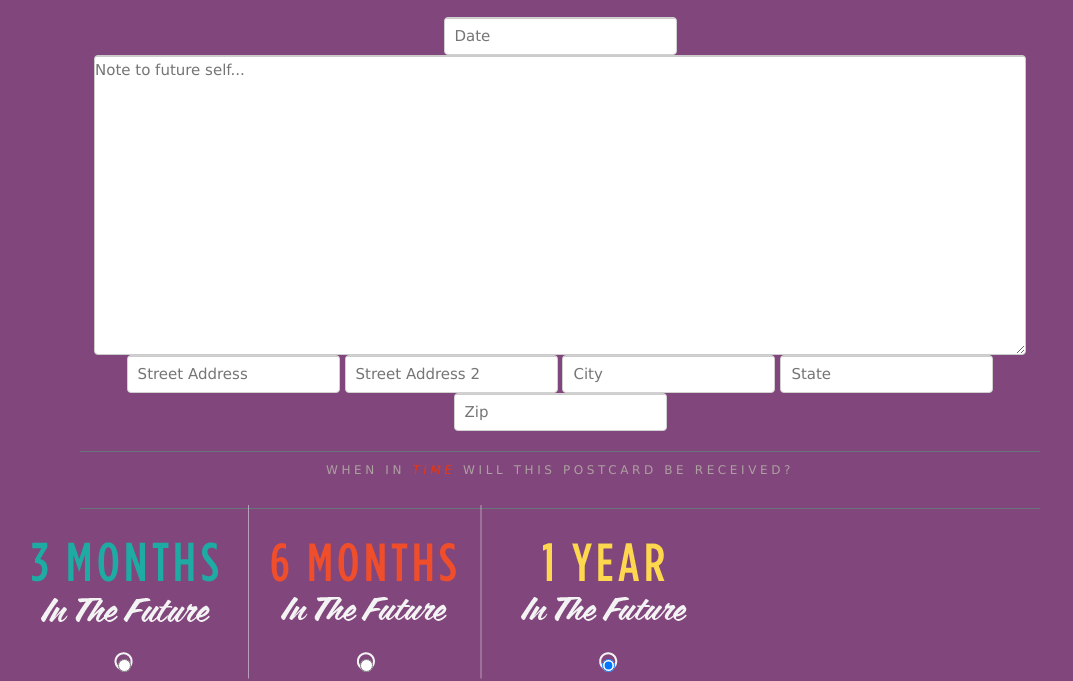
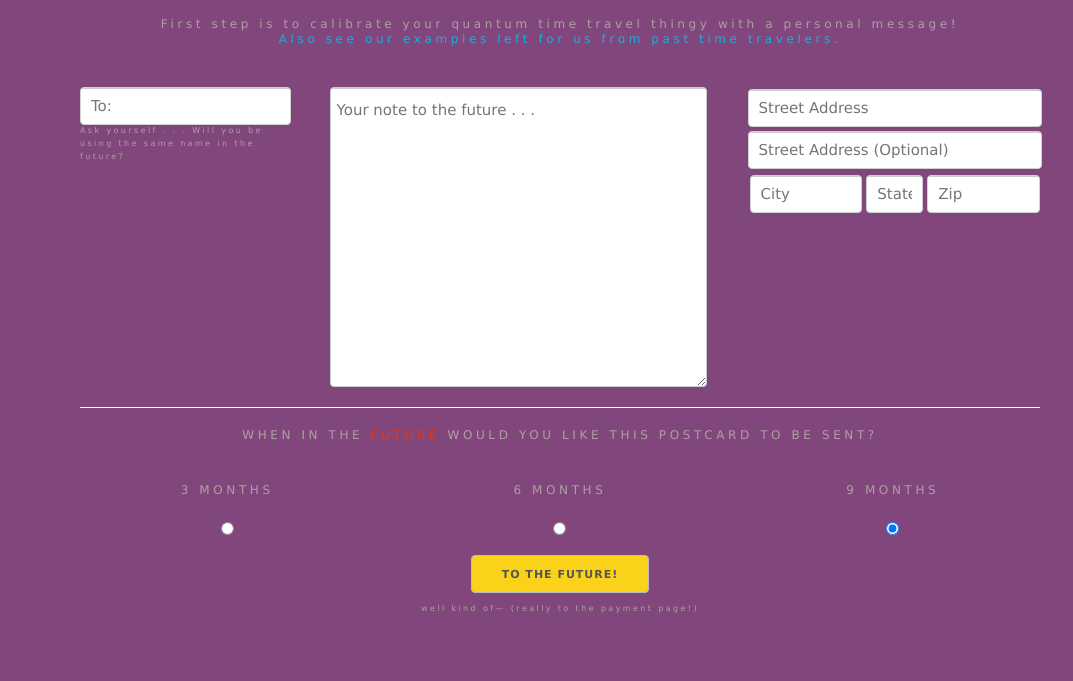
Before and after one commit to jenningshanna/futurepost.cards, a plain HTML site: page start.html in a window 1280 px wide. Shown: the part 273-954 px from the top of the page, without its empty margins (80-1153 px from the left). Drawn offline with nearby package versions, Linux system fonts and the light colour scheme.

Commit message:
start page

```diff
--- a/start.html
+++ b/start.html
@@ -24,7 +24,7 @@
 
 <body>
 
-	<div class="container">
+	<div class="container start-page">
 		<div class="row">
 			<div class="twelve columns">
 
@@ -37,22 +37,37 @@
 
 		<div class="row">
 			<div class="twelve columns">
+				<h2>First step is to calibrate your quantum time travel thingy with a personal message!<br />
+				<a>Also see our examples left for us from past time travelers.</a></h2>
+			</div>
+		</div>
 
+		<div class="row" style="text-align: left;">
 				<!--THE FORM BEGINS -->
+    			<form id="form1" name="form1" class="wufoo topLabel page" autocomplete="off" enctype="multipart/form-data" method="post" novalidate action="https://dejavubyyou.wufoo.com/forms/z7x3p3/#public">
 
-				<form id="form1" name="form1" class="wufoo topLabel page" autocomplete="off" enctype="multipart/form-data" method="post" novalidate action="https://dejavubyyou.wufoo.com/forms/z7x3p3/#public">
             	<!-- DATE -->
-                <input placeholder="Date" id="Field4" name="Field4" type="text" class="field text small" maxlength="36" tabindex="1" onkeyup="validateRange(4, 'character');" required />
+	        <div class="three columns">
+                <input style="width: 100%" placeholder="To:" id="Field4" name="Field4" type="text" class="field text small" maxlength="36" tabindex="1" onkeyup="validateRange(4, 'character');" required />
+                <small class="subscript">Ask yourself . . . Will you be using the same name in the future?</small>
+	        </div>
+
                 <!-- TEXT -->
-				<textarea placeholder="Note to future self..." style="height:300px;" id="Field5" name="Field5" class="field textarea small" spellcheck="true" rows="10" cols="50" tabindex="2" onkeyup="" required  ></textarea>
+            <div class="five columns">
+				<textarea placeholder="Your note to the future . . . " style="height:300px; padding: 10px 6px" id="Field5" name="Field5" class="field textarea small" spellcheck="true" rows="10" cols="50" tabindex="2" onkeyup="" required  ></textarea>
+			</div>
+
                 <!-- ADDRESS -->
-               <div class="address-input">
+            <div class="four columns">
+	               <div class="street-address-inputs">
 
 	                <input placeholder="Street Address" id="Field109" name="Field109" type="text" class="field text addr" placeholder="" tabindex="3" required />
-                <input placeholder="Street&nbsp;Address&nbsp;2" id="Field110" name="Field110" type="text" class="field text addr" placeholder="" tabindex="4" />
+	                <input placeholder="Street Address (Optional)" id="Field110" name="Field110" type="text" class="field text addr" placeholder="" tabindex="4" />
+	                <div class="address-inputs">
 	                	<input placeholder="City" id="Field111" name="Field111" type="text" class="field text addr" placeholder="" tabindex="5" required />
 						<input placeholder="State" id="Field112" name="Field112" type="text" class="field text addr" placeholder="" tabindex="6" required />
 						<input placeholder="Zip" id="Field113" name="Field113" type="text" class="field text addr" placeholder="" maxlength="15" tabindex="7" required />
+	                </div>
 		                <div class="hide">
 			                <select id="Field114" name="Field114" class="field select addr" tabindex="8" >
 			                <option value="United States" selected="selected" >United States</option>
@@ -61,38 +76,44 @@
 	               </div>
         	</div>
     </div>
+
     <div class="row">
 		<div class="twelve columns">
 
-	<!-- WHEN -->
-    <div style="text-align:center; color:white; border-bottom:1px solid #67747B; border-top:1px solid #67747B;">
+		<!-- WHEN HEADER -->
+	    <div class="when-header">
 
-    	<h2 style="font-family:Verdana, Geneva, sans-serif;  font-size:12px; font-weight:100; letter-spacing:.3em; line-height:36px">WHEN IN <em style="color:#E33917;">TIME</em> WILL THIS POSTCARD BE RECEIVED?</h2>
+	    	<h2>WHEN IN THE <em class="red">FUTURE</em> WOULD YOU LIKE THIS POSTCARD TO BE SENT?</h2>
 
 	    </div>
 
+		</div>
+    </div>
+    <div class="row">
+    	<div class="four columns">
+			<!-- this is for the radios group for Wufoo -->
+			<input id="radioDefault_121" name="Field121" type="hidden" value="" />
 
-
-	<div class="checkbox-bg">
-		<input id="radioDefault_121" name="Field121" type="hidden" value="" />
-        <div style="position:relative; top:150px; left:104px; width:14px;">
-		<input id="Field121_0" name="Field121" type="radio" class="field radio" value="3 months" tabindex="10"
-required />
+			<h2>3 MONTHS</h2>
+			<input id="Field121_0" name="Field121" type="radio" class="field radio" value="3 months" tabindex="10" required />
     	</div>
 
-        <div style="position:relative; top:133px; left:346px; width:14px;">
+		<div class="four columns">
+			<h2>6 MONTHS</h2>
 	        <input id="Field121_1" name="Field121" type="radio" class="field radio" value="6 months" tabindex="11" required />
 		</div>
 
-        <div style="position:relative; top:116px; left:588px; width:14px;">
+		<div class="four columns">
+			<h2>9 MONTHS</h2>
 			<input id="Field121_2" name="Field121" type="radio" class="field radio" value="1 year" tabindex="12" checked="checked" required />
 		</div>
-
     </div>
 
-    <button id="saveForm" name="saveForm" class="btTxt submit " type="submit" value="">
-      To the future!
-    </button>
+	<div class="row">
+		<div class="twelve columns">
+			<button id="saveForm" name="saveForm" class="btTxt submit " type="submit" value="">To the future!</button>
+			<br />
+			<small class="subscript">well kind of&mdash; (really to the payment page!)</small>
 	        <div class="hide">
 	        <label for="comment">Do Not Fill This Out</label>
 	        <textarea name="comment" id="comment" rows="1" cols="1"></textarea>
@@ -109,6 +130,7 @@ required />
 	<!-- end of container -->
 
     <footer>
+		<img src="images/footer-stamp.png" alt="stamp in the footer" />
 		<p>POSTCARDS CUSTOMIZED BY YOU & SENT IN THE FUTURE.</p>
 <!--         <p>ABOUT FUTUREPOST.CARDS  |  HOW IT WORKS  |  EXAMPLES</p> -->
         <p>&copy; FUTUREPOST.CARDS</p>
```
Also changed, not shown: all.css, images/footer-stamp.png (added). Lines whose indentation alone changed are shown as unchanged.
